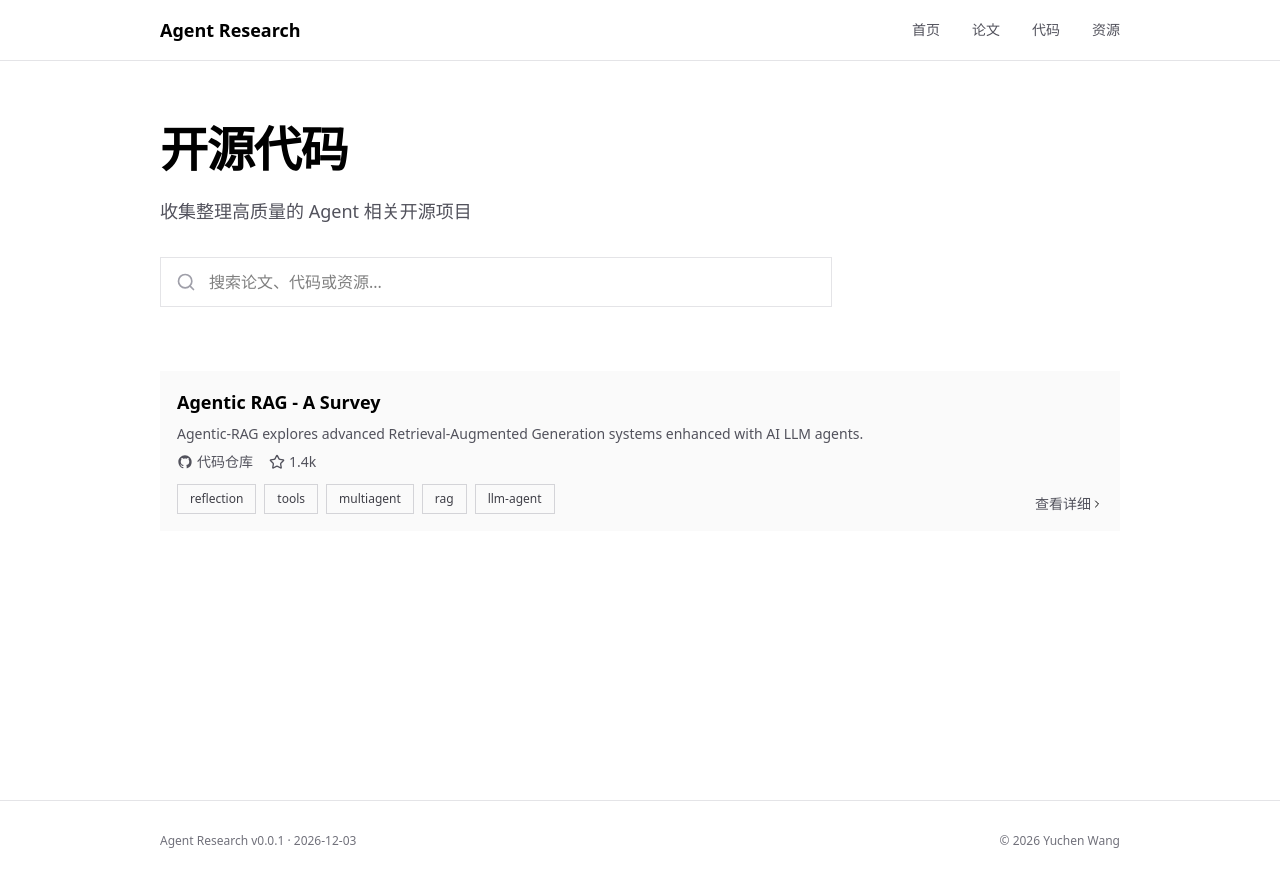
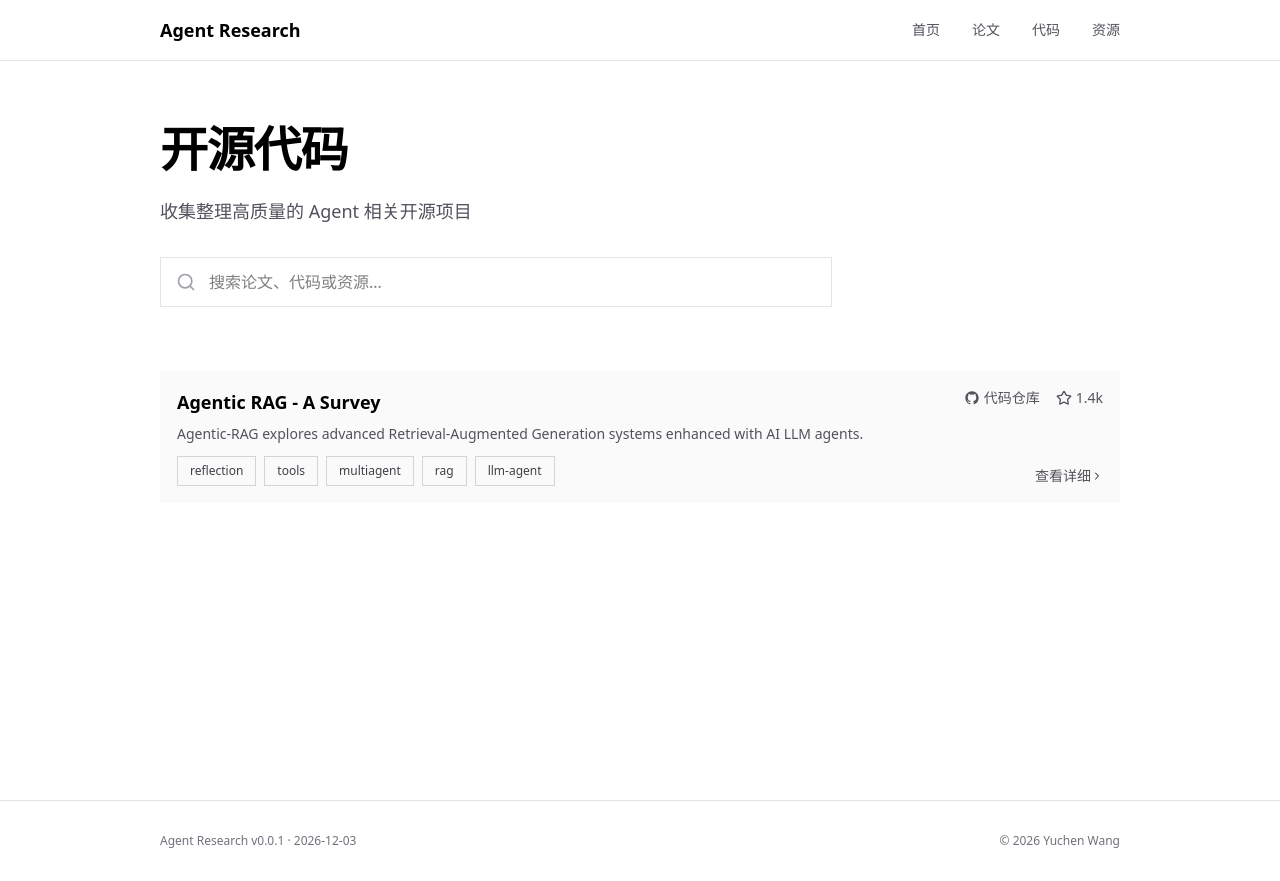
Before and after one commit to yc-w-cn/agent-research, a Next.js app: page /agent-research/code in a window 1280 px wide. Built offline with nearby package versions, Linux system fonts and the light colour scheme.

Commit message:
feat: 为Card组件添加右上角内容区域并重构CodeItem
- 在Card组件中新增topRight属性用于显示右上角内容
- 创建GitHubIcon组件用于显示GitHub图标
- 重构CodeItem组件，将GitHub相关链接和星标移至Card的topRight区域

```diff
--- a/src/components/Card.tsx
+++ b/src/components/Card.tsx
@@ -8,11 +8,17 @@ interface CardProps {
   data: ContentItem;
   href: string;
   children: React.ReactNode;
+  topRight?: React.ReactNode;
 }
 
-export default function Card({ data, href, children }: CardProps) {
+export default function Card({ data, href, children, topRight }: CardProps) {
   return (
     <div className="bg-zinc-50 p-4 border border-transparent relative">
+      {topRight && (
+        <div className="absolute top-4 right-4 flex items-center gap-4 text-sm text-zinc-600">
+          {topRight}
+        </div>
+      )}
       <h3 className="text-lg font-semibold">{data.title}</h3>
       {children}
       <div className="flex justify-end items-center absolute bottom-4 right-4">
--- a/src/components/CodeItem.tsx
+++ b/src/components/CodeItem.tsx
@@ -3,6 +3,7 @@ import { Star } from 'lucide-react';
 import { ContentItem } from '@/lib/content';
 
 import Card from './Card';
+import GitHubIcon from './GitHubIcon';
 import Tags from './Tags';
 
 interface CodeItemProps {
@@ -17,14 +18,8 @@ function formatStars(stars: number): string {
 }
 
 export default function CodeItem({ data }: CodeItemProps) {
-  return (
-    <Card data={data} href={`/code/${data.slug}`}>
-      {data.github?.description && (
-        <p className="mt-2 text-sm text-zinc-600 whitespace-pre-wrap">
-          {data.github.description}
-        </p>
-      )}
-      <div className="mt-2 flex items-center gap-4 text-sm text-zinc-600">
+  const topRightContent = (
+    <>
       {data.github && (
         <a
           href={`https://github.com/${data.github.name}`}
@@ -32,18 +27,7 @@ export default function CodeItem({ data }: CodeItemProps) {
           rel="noopener noreferrer"
           className="flex items-center gap-1 hover:text-black transition-colors"
         >
-            <svg
-              className="w-4 h-4"
-              fill="currentColor"
-              viewBox="0 0 24 24"
-              aria-hidden="true"
-            >
-              <path
-                fillRule="evenodd"
-                d="M12 2C6.477 2 2 6.484 2 12.017c0 4.425 2.865 8.18 6.839 9.504.5.092.682-.217.682-.483 0-.237-.008-.868-.013-1.703-2.782.605-3.369-1.343-3.369-1.343-.454-1.158-1.11-1.466-1.11-1.466-.908-.62.069-.608.069-.608 1.003.07 1.531 1.032 1.531 1.032.892 1.53 2.341 1.088 2.91.832.092-.647.35-1.088.636-1.338-2.22-.253-4.555-1.113-4.555-4.951 0-1.093.39-1.988 1.029-2.688-.103-.253-.446-1.272.098-2.65 0 0 .84-.27 2.75 1.026A9.564 9.564 0 0112 6.844c.85.004 1.705.115 2.504.337 1.909-1.296 2.747-1.027 2.747-1.027.546 1.379.202 2.398.1 2.651.64.7 1.028 1.595 1.028 2.688 0 3.848-2.339 4.695-4.566 4.943.359.309.678.92.678 1.855 0 1.338-.012 2.419-.012 2.747 0 .268.18.58.688.482A10.019 10.019 0 0022 12.017C22 6.484 17.522 2 12 2z"
-                clipRule="evenodd"
-              />
-            </svg>
+          <GitHubIcon />
           <span>代码仓库</span>
         </a>
       )}
@@ -53,7 +37,16 @@ export default function CodeItem({ data }: CodeItemProps) {
           <span>{formatStars(data.github.stars)}</span>
         </span>
       )}
-      </div>
+    </>
+  );
+
+  return (
+    <Card data={data} href={`/code/${data.slug}`} topRight={topRightContent}>
+      {data.github?.description && (
+        <p className="mt-2 text-sm text-zinc-600 whitespace-pre-wrap">
+          {data.github.description}
+        </p>
+      )}
       {data.github?.tags && data.github.tags.length > 0 && (
         <Tags tags={data.github.tags} />
       )}
--- /dev/null
+++ b/src/components/GitHubIcon.tsx
@@ -0,0 +1,16 @@
+export default function GitHubIcon() {
+  return (
+    <svg
+      className="w-4 h-4"
+      fill="currentColor"
+      viewBox="0 0 24 24"
+      aria-hidden="true"
+    >
+      <path
+        fillRule="evenodd"
+        d="M12 2C6.477 2 2 6.484 2 12.017c0 4.425 2.865 8.18 6.839 9.504.5.092.682-.217.682-.483 0-.237-.008-.868-.013-1.703-2.782.605-3.369-1.343-3.369-1.343-.454-1.158-1.11-1.466-1.11-1.466-.908-.62.069-.608.069-.608 1.003.07 1.531 1.032 1.531 1.032.892 1.53 2.341 1.088 2.91.832.092-.647.35-1.088.636-1.338-2.22-.253-4.555-1.113-4.555-4.951 0-1.093.39-1.988 1.029-2.688-.103-.253-.446-1.272.098-2.65 0 0 .84-.27 2.75 1.026A9.564 9.564 0 0112 6.844c.85.004 1.705.115 2.504.337 1.909-1.296 2.747-1.027 2.747-1.027.546 1.379.202 2.398.1 2.651.64.7 1.028 1.595 1.028 2.688 0 3.848-2.339 4.695-4.566 4.943.359.309.678.92.678 1.855 0 1.338-.012 2.419-.012 2.747 0 .268.18.58.688.482A10.019 10.019 0 0022 12.017C22 6.484 17.522 2 12 2z"
+        clipRule="evenodd"
+      />
+    </svg>
+  );
+}
```
Lines whose indentation alone changed are shown as unchanged.
